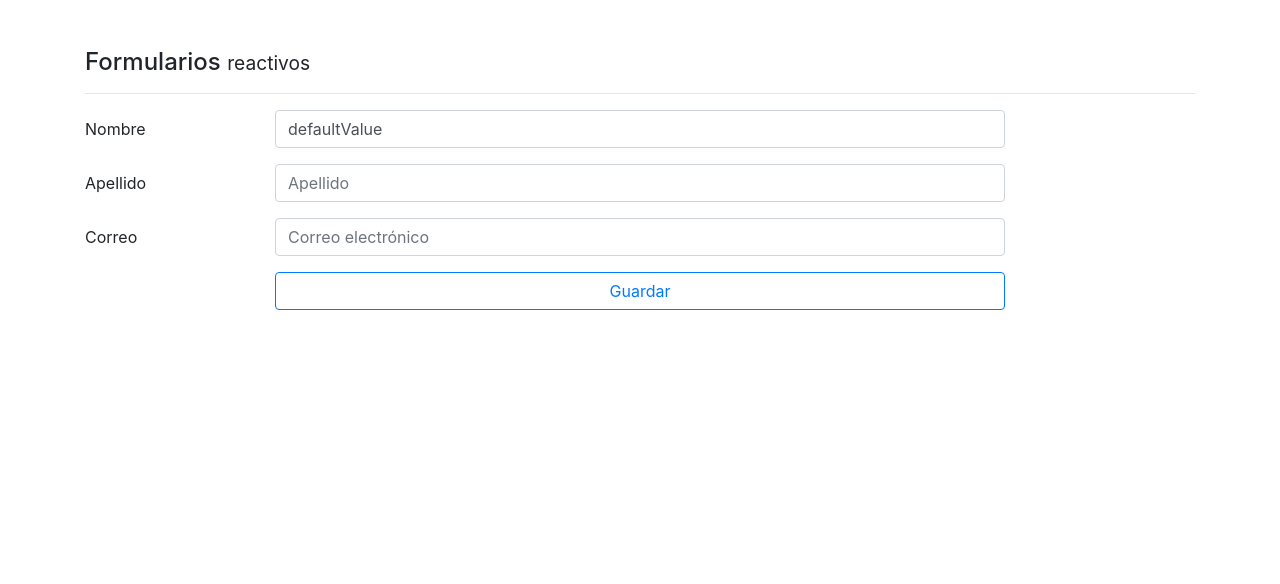
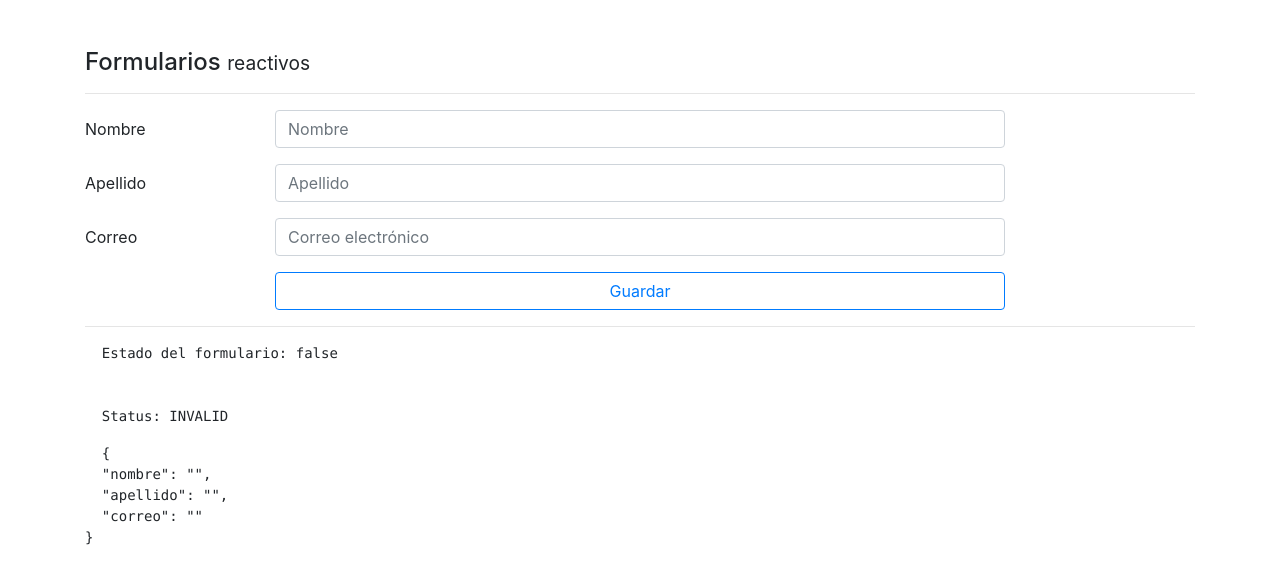
Before and after one commit to salvadoraciengomez/angular-forms, an Angular app: page /reactive in a window 1280 px wide. Shown: the top 584 px of the page. Built offline with nearby package versions, Linux system fonts and the light colour scheme.

Commit message:
Validación TS FormBuilder, FormGroup, Validators

```diff
--- a/src/app/pages/reactive/reactive.component.html
+++ b/src/app/pages/reactive/reactive.component.html
@@ -51,3 +51,15 @@
   </div>
 
 </form>
+
+<hr>
+
+<pre>
+  Estado del formulario: {{forma.valid}}
+  <br>
+  Status: {{forma.status}}
+</pre>
+
+<pre>
+  {{forma.value|json}}
+</pre>
--- a/src/app/pages/reactive/reactive.component.ts
+++ b/src/app/pages/reactive/reactive.component.ts
@@ -1,5 +1,5 @@
 import { Component, OnInit } from '@angular/core';
-import { FormBuilder, FormGroup } from '@angular/forms';
+import { FormBuilder, FormGroup, Validators } from '@angular/forms';
 
 @Component({
   selector: 'app-reactive',
@@ -17,9 +17,9 @@
   }
   crearForm(){
     this.forma=this.formBuilder.group({
-      nombre: ['defaultValue'],
-      apellido: [''],
-      correo: ['']
+      nombre: ['',[Validators.required, Validators.minLength(5)]], //1ºarg: defaultValue. 2ºarg: validadores sincronos (no requieren acceso exterior), 3º validadores asíncronos
+      apellido: ['',Validators.required],
+      correo: ['',[Validators.pattern('[a-z0-9._%+-]+@[a-z0-9.-]+\.[a-z0]{2,3}$'), Validators.required]]
     });
   }
   guardar(){
```
